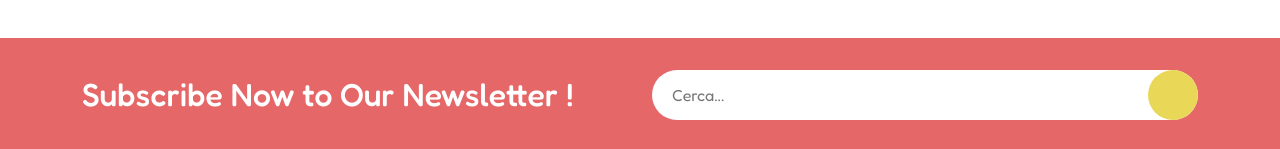
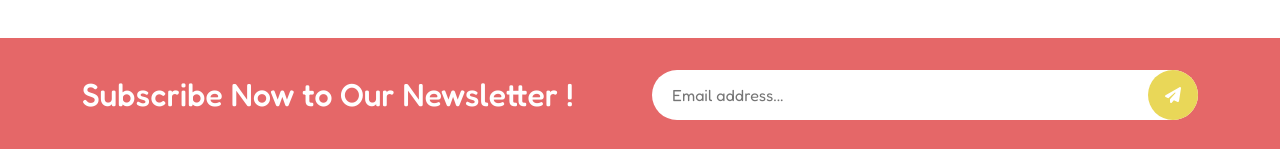
Before and after one commit to DarioGiusino/proj-html-vuejs, a Vue app: page / in a window 1280 px wide. Shown: the part 4684-4833 px from the top of the page. Built offline with nearby package versions, Linux system fonts and the light colour scheme.

Commit message:
added icon and input text to newletter comp

```diff
--- a/src/components/main/Newsletter.vue
+++ b/src/components/main/Newsletter.vue
@@ -13,7 +13,8 @@ export default {
                 <h2 class="mb-0">Subscribe Now to Our Newsletter !</h2>
             </div>
             <div class="col">
-                <base-input-text></base-input-text>
+                <base-input-text placeholder="Email address..."><font-awesome-icon
+                        icon="fa-solid fa-paper-plane" /></base-input-text>
             </div>
         </div>
     </div>
--- a/src/main.js
+++ b/src/main.js
@@ -13,6 +13,7 @@ import {
   faMoneyBillWave,
   faPlus,
   faEye,
+  faPaperPlane,
 } from "@fortawesome/free-solid-svg-icons";
 library.add(
   faMagnifyingGlass,
@@ -21,7 +22,8 @@ library.add(
   faUserTie,
   faMoneyBillWave,
   faPlus,
-  faEye
+  faEye,
+  faPaperPlane
 );
 
 import App from "./App.vue";
```
